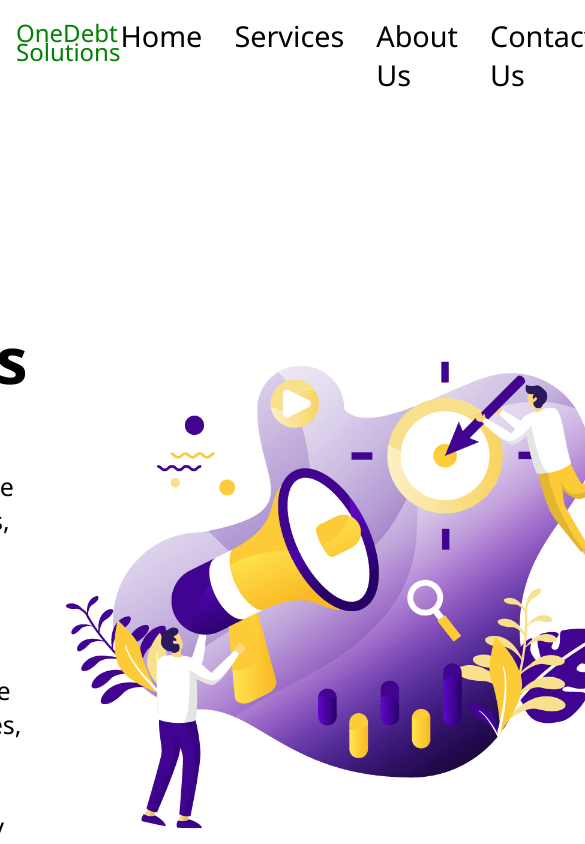
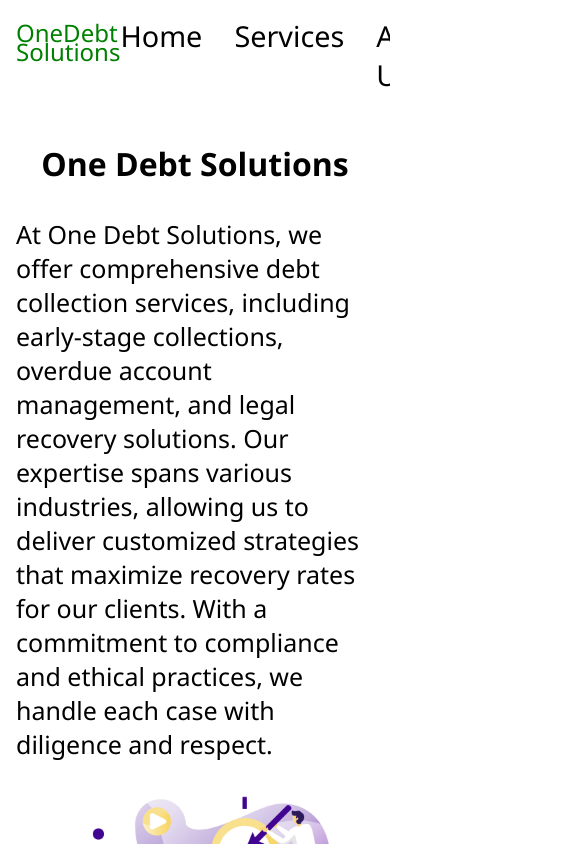
Before and after one commit to abhishekdasz/OneDebtSols, a Next.js app: page / in a window 390 px wide. Shown: the top 844 px of the page, 585 px wide, since content can reach past the window. Built offline with nearby package versions, Linux system fonts and the light colour scheme.

Commit message:
added homepage

```diff
--- a/src/app/globals.css
+++ b/src/app/globals.css
@@ -71,4 +71,42 @@
 {
   list-style: none;
   font-size: 1.8rem;
+  cursor: pointer;
 }
+.navbar-container ul li:hover
+{
+  color: orange;
+}
+
+
+
+
+
+
+
+@media screen and (max-width: 768px)
+{
+  .navbar-container
+  {
+    overflow: hidden;
+  }
+  .home-container
+  {
+    flex-direction: column;
+  }
+  .left-home
+  {
+    display: flex;
+    flex-direction: column;
+    align-items: center;
+    justify-content: center;
+  }
+  .home-section .home-container .left-home
+  {
+    font-size: 1rem;
+  }
+  .home-section .home-container .right-home img
+  {
+    width: 350px;
+  }
+}
```
